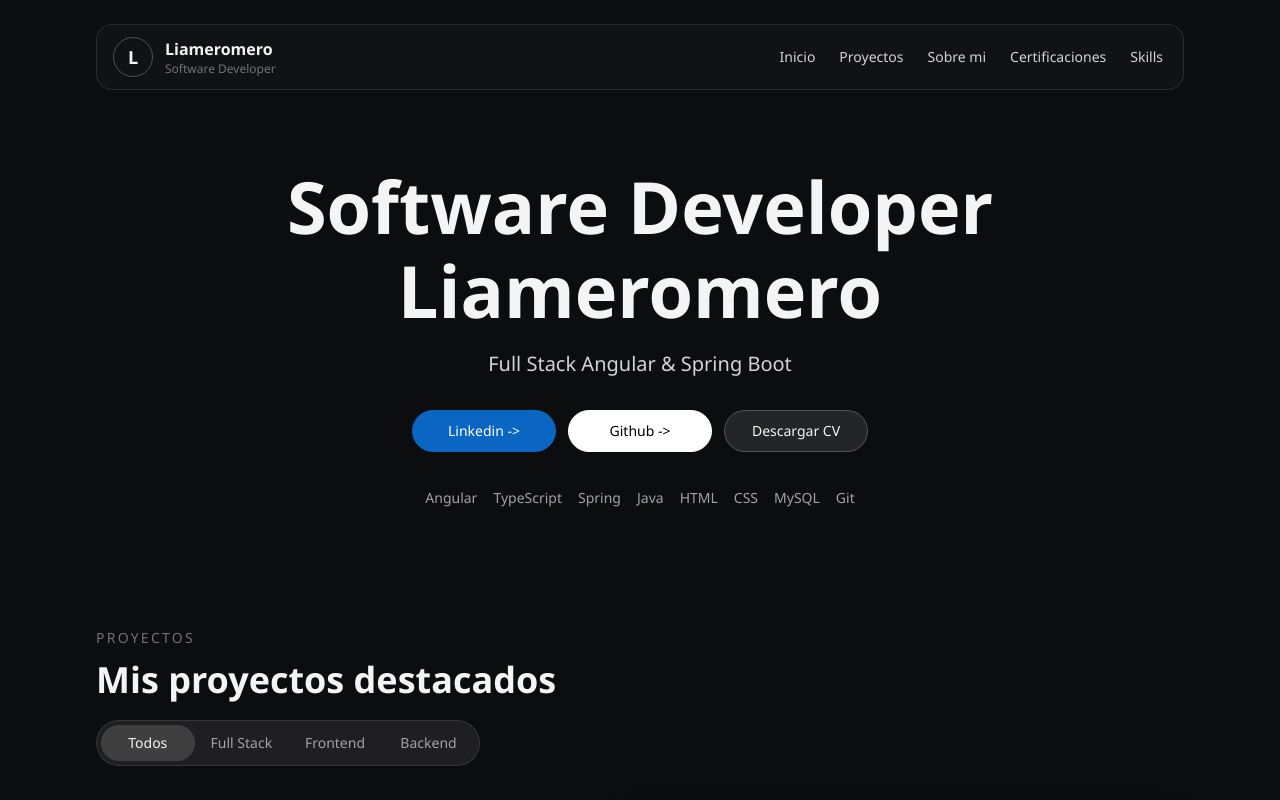
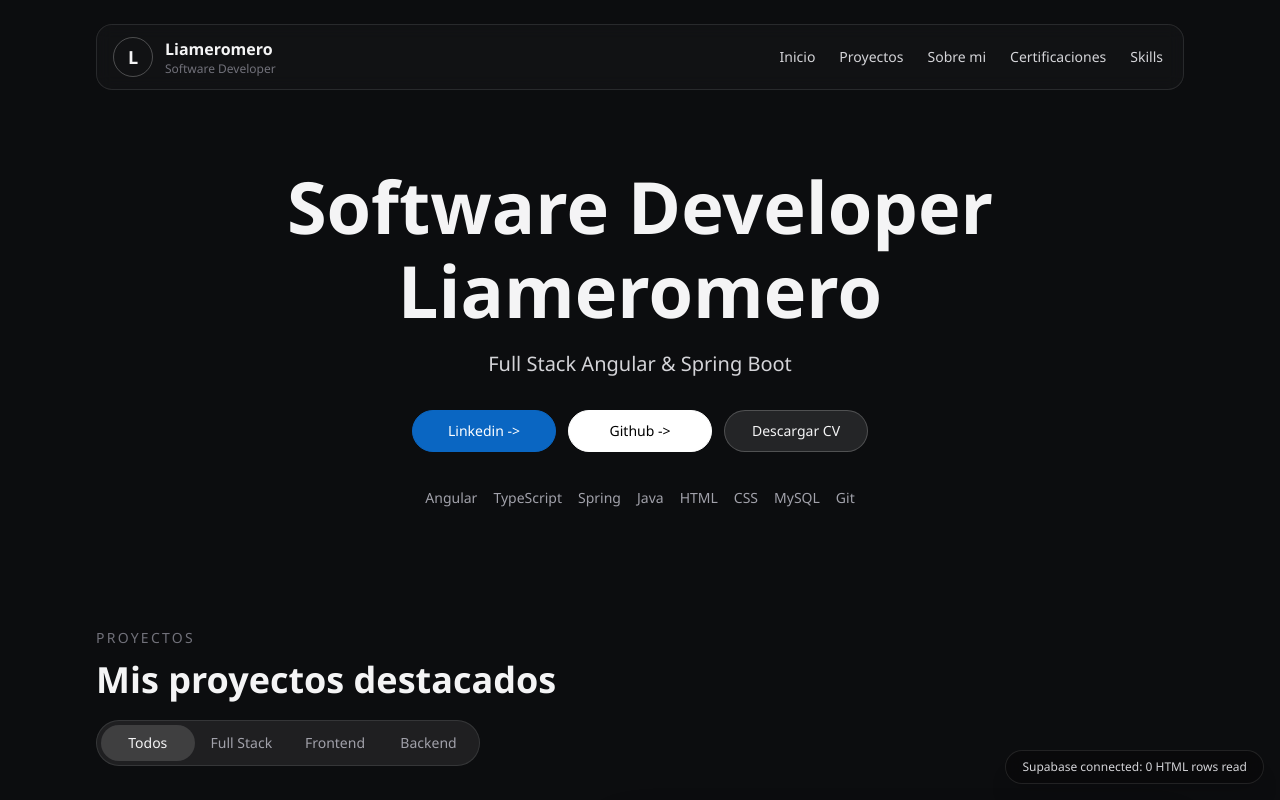
Before and after one commit to LiaM119/portfolio, a React app: page / in a window 1280 px wide. Shown: the top 800 px of the page. Built offline with nearby package versions, Linux system fonts and the light colour scheme; no server answers; the database is empty; the HTML template or start-up script is replaced by a standard one.

Commit message:
feat(supabase): connect frontend client

```diff
--- a/package.json
+++ b/package.json
@@ -10,6 +10,7 @@
     "preview": "vite preview"
   },
   "dependencies": {
+    "@supabase/supabase-js": "^2.106.2",
     "react": "^19.2.6",
     "react-dom": "^19.2.6"
   },
--- a/src/App.tsx
+++ b/src/App.tsx
@@ -1,11 +1,45 @@
+import { useEffect, useState } from 'react'
 import AboutSection from './components/home/AboutSection'
 import CertificationsSection from './components/home/CertificationsSection'
 import Hero from './components/home/Hero'
 import Navbar from './components/home/Navbar'
 import ProjectsSection from './components/home/ProjectsSection'
 import SkillsSection from './components/home/SkillsSection'
+import { supabase } from './lib/supabase'
+
+type SupabaseCheckStatus =
+  | { state: 'loading' }
+  | { state: 'success'; count: number }
+  | { state: 'error'; message: string }
 
 function App() {
+  const [supabaseCheck, setSupabaseCheck] = useState<SupabaseCheckStatus>({ state: 'loading' })
+
+  useEffect(() => {
+    let isCurrent = true
+
+    async function checkSupabaseConnection() {
+      const { data, error } = await supabase.from('HTML').select('*').limit(5)
+
+      if (!isCurrent) {
+        return
+      }
+
+      if (error) {
+        setSupabaseCheck({ state: 'error', message: error.message })
+        return
+      }
+
+      setSupabaseCheck({ state: 'success', count: data.length })
+    }
+
+    checkSupabaseConnection()
+
+    return () => {
+      isCurrent = false
+    }
+  }, [])
+
   return (
     <div className="relative min-h-screen overflow-x-hidden bg-[#0c0d0f] text-zinc-200">
       <div
@@ -28,6 +62,12 @@ function App() {
           <SkillsSection />
         </div>
       </main>
+
+      <div className="fixed bottom-4 right-4 rounded-full border border-white/10 bg-zinc-950/80 px-4 py-2 text-xs text-zinc-300 shadow-xl backdrop-blur">
+        {supabaseCheck.state === 'loading' && 'Checking Supabase...'}
+        {supabaseCheck.state === 'success' && `Supabase connected: ${supabaseCheck.count} HTML rows read`}
+        {supabaseCheck.state === 'error' && `Supabase error: ${supabaseCheck.message}`}
+      </div>
     </div>
   )
 }
--- /dev/null
+++ b/src/lib/supabase.ts
@@ -0,0 +1,10 @@
+import { createClient } from '@supabase/supabase-js'
+
+const supabaseUrl = import.meta.env.VITE_SUPABASE_URL
+const supabaseAnonKey = import.meta.env.VITE_SUPABASE_ANON_KEY
+
+if (!supabaseUrl || !supabaseAnonKey) {
+  throw new Error('Missing Supabase environment variables')
+}
+
+export const supabase = createClient(supabaseUrl, supabaseAnonKey)
```
Also changed, not shown: src/vite-env.d.ts (added, +10 -0 lines), 1 other file (tests, documents, lock files or other folders).
